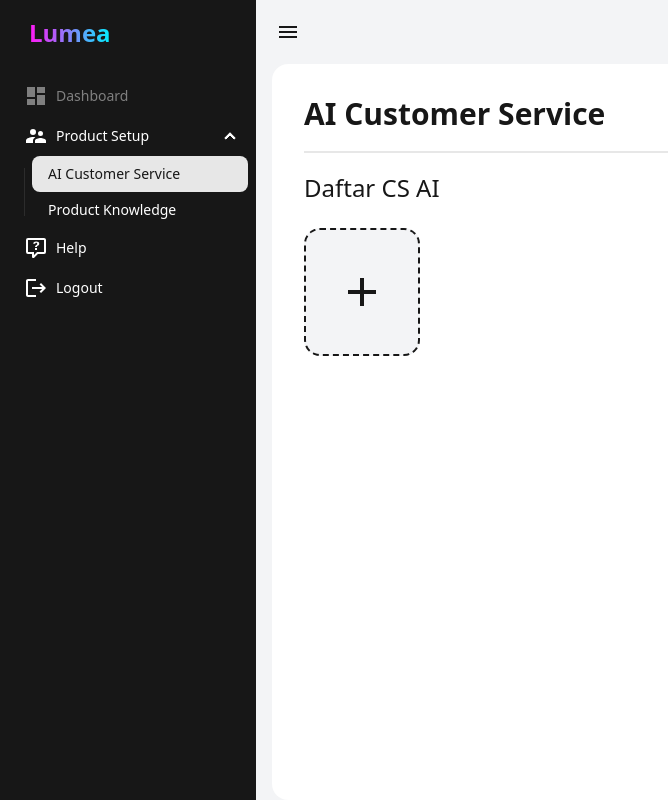
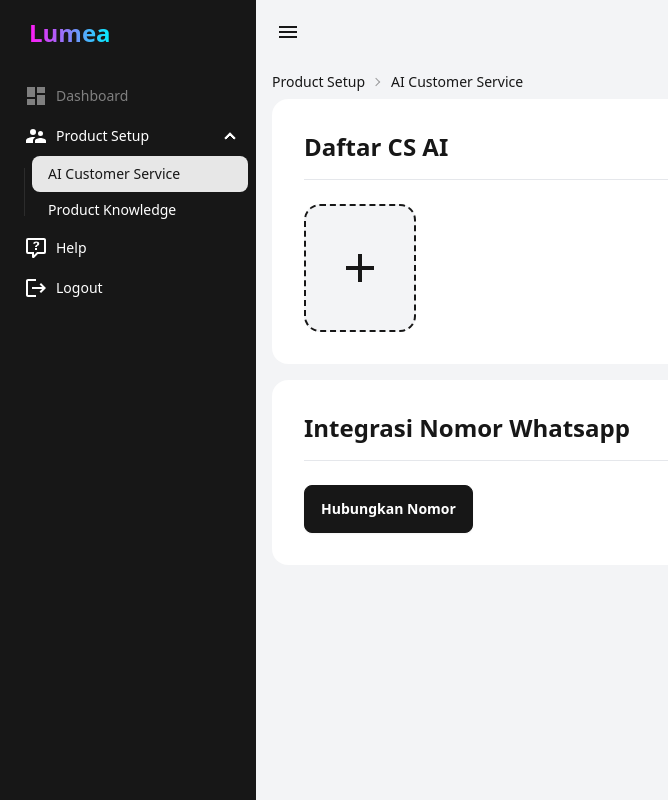
Before and after one commit to ricoerlanggaa/lumea, a Next.js app: page /product-setup/ai-customer-service in a window 1280 px wide. Shown: the whole page, without its empty margins (0-668 px from the left). Built offline with nearby package versions, Linux system fonts and the light colour scheme.

Commit message:
update ai customer service page

```diff
--- a/src/app/(user)/product-setup/ai-customer-service/page.tsx
+++ b/src/app/(user)/product-setup/ai-customer-service/page.tsx
@@ -1,28 +1,46 @@
 import Link from 'next/link';
 import Icon from '@mdi/react';
 import { mdiPlus } from '@mdi/js';
-import { Typography } from '@/components/atoms';
+import { Button, Typography } from '@/components/atoms';
+import { Breadcrumbs } from '@/components/molecules';
 
+const breadcrumbsItems = [
+  { key: 1, label: 'Product Setup' },
+  { key: 2, label: 'AI Customer Service' },
+];
 export default function AiCustomerService() {
   return (
-    <div className="card h-full overflow-y-auto bg-base-100">
+    <>
+      <Breadcrumbs items={breadcrumbsItems} />
+      <div className="h-full flex flex-col gap-4 overflow-y-auto">
+        <div className="card bg-base-100">
           <div className="card-body">
-        <Typography as="h1" variant="h3" weight="bold" className="card-title">
-          AI Customer Service
-        </Typography>
-        <div className="divider my-1" />
-        <Typography as="h2" variant="h4" weight="normal" className="card-title mb-4">
+            <Typography as="h1" variant="h4" className="card-title mb-2">
               Daftar CS AI
             </Typography>
+            <hr className="mb-4" />
             <div className="grid grid-cols-2 sm:grid-cols-4 lg:grid-cols-6 xl:grid-cols-8">
               <Link
                 href="/product-setup/ai-customer-service/add"
-            className="card h-32 max-w-32 bg-base-200 border-primary hover:cursor-pointer items-center border-2 border-dashed"
+                className="card h-32 max-w-28 bg-base-200 border-primary hover:cursor-pointer items-center border-2 border-dashed"
               >
                 <Icon path={mdiPlus} size={2} className="my-auto" />
               </Link>
             </div>
           </div>
         </div>
+        <div className="card bg-base-100">
+          <div className="card-body">
+            <Typography as="h1" variant="h4" className="card-title mb-2">
+              Integrasi Nomor Whatsapp
+            </Typography>
+            <hr className="mb-4" />
+            <Button color="black" className="mr-auto">
+              Hubungkan Nomor
+            </Button>
+          </div>
+        </div>
+      </div>
+    </>
   );
 }
```
Lines whose indentation alone changed are shown as unchanged.
